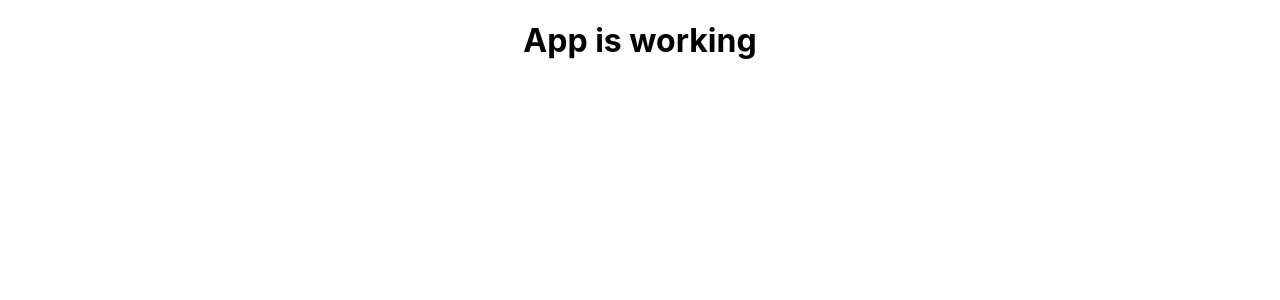
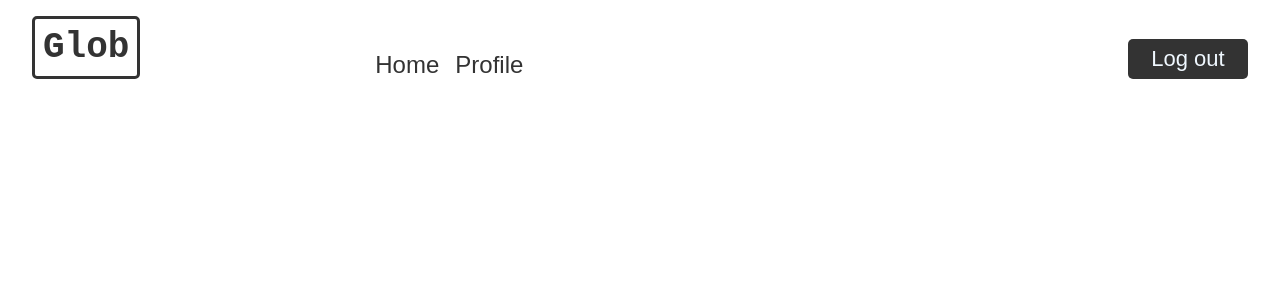
Before and after one commit to Maskoul/glob-front-end-react, a React (Create React App) app: page / in a window 1280 px wide. Shown: the top 300 px of the page. Built offline with nearby package versions, Linux system fonts and the light colour scheme.

Commit message:
Add Navigation component

```diff
--- a/src/components/App/App.js
+++ b/src/components/App/App.js
@@ -1,10 +1,11 @@
 import React from 'react';
 import './App.css';
+import Navigation from '../navigation/Navigation';
 
 function App() {
   return (
-    <div className="App">
-      <h1>App is working</h1>
+    <div>
+        <Navigation />
     </div>
   );
 }
--- /dev/null
+++ b/src/components/navigation/Navigation.css
@@ -0,0 +1,70 @@
+.nav_container {
+    display: flex;
+    flex-wrap: nowrap;
+    align-items: flex-end;
+    font-family: Arial, Helvetica, sans-serif;
+    width: 100%;
+    margin-top: 16px;
+
+}
+
+.flex_nav_items{
+    display: flex;
+    justify-content: center;
+    width: 100%;
+}
+.logo {
+    border: #333333 solid 3px;
+    border-radius: 5px;
+    color: #333333;
+    font-family: monospace;
+    font-weight: bold;
+    font-size: 36px;
+    padding: 8px;
+    text-align: center;
+    margin: 0px 32px 8px 32px;
+}
+
+.logo:hover{
+    cursor: pointer;
+}
+
+.nav_item {
+    color: #333333;
+    font-size: 24px;
+    margin: 16px 8px 8px 8px;
+    display: inline-flex;
+    text-align: center;
+}
+.nav_item:hover{
+    cursor: pointer;
+    color: grey;
+}
+
+.flex_log_out_button{
+    display: flex;
+    justify-content: end;
+    width: 100%;
+}
+
+.log_out_button {
+    border: none;
+    background-color: #333333;
+    border-radius: 5px;
+    color: #f0f8ff;
+    font-weight: 500;
+    font-size: 22px;
+    height: 40px;
+    text-align: center;
+    width: 120px;
+    margin: 0px 32px 8px 32px;
+    padding: 0;
+}
+.log_out_button:hover{
+    cursor: pointer;
+    background-color: grey;
+}
+.log_out_button:active{
+    width: 110px;
+    height: 37px;
+}
--- /dev/null
+++ b/src/components/navigation/Navigation.js
@@ -0,0 +1,24 @@
+import React from 'react';
+
+import './Navigation.css';
+
+const Navigation = () => {
+    return (
+        <div className='nav_container'>
+            <div className='logo'>
+                Glob
+            </div>
+            <div className='nav_bar_components flex_nav_items'>
+                <span className='nav_item'>Home</span>
+                <span className='nav_item'>Profile</span>
+            </div>
+            <div className='flex_log_out_button'>
+                <button className='log_out_button'>Log out</button>
+            </div>
+
+
+        </div>
+    )
+}
+
+export default Navigation;
--- a/src/index.js
+++ b/src/index.js
@@ -1,7 +1,7 @@
 import React from 'react';
 import ReactDOM from 'react-dom';
 import './index.css';
-import App from './components/App/App';
+import App from './components/app/App';
 import * as serviceWorker from './serviceWorker';
 
 ReactDOM.render(
```
